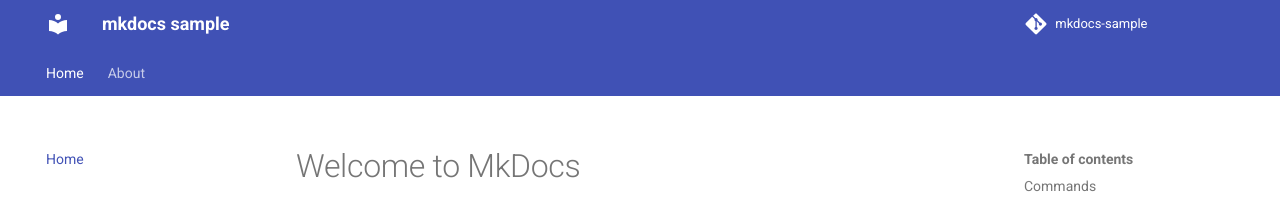
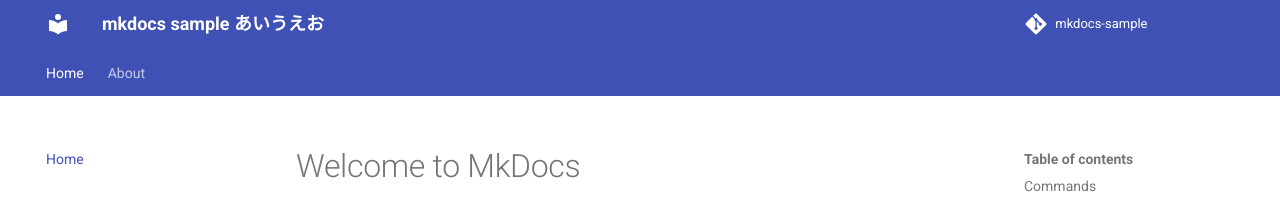
Before and after one commit to shibataka000/mkdocs-sample, an MkDocs documentation site: the page built from docs/index.md, in a window 1280 px wide. Shown: the top 204 px of the page. Built offline with MkDocs 1.6.1 and Material for MkDocs 9.7.7, drawn with Linux system fonts in a browser that asks for light colours; comment, search, counter and statistics services are not loaded.

Commit message:
add japanese to title

```diff
--- a/mkdocs.yml
+++ b/mkdocs.yml
@@ -1,4 +1,4 @@
-site_name: mkdocs sample
+site_name: mkdocs sample あいうえお
 site_url: https://www.google.com/
 repo_url: https://github.com/shibataka000/mkdocs-sample
 repo_name: mkdocs-sample
```
